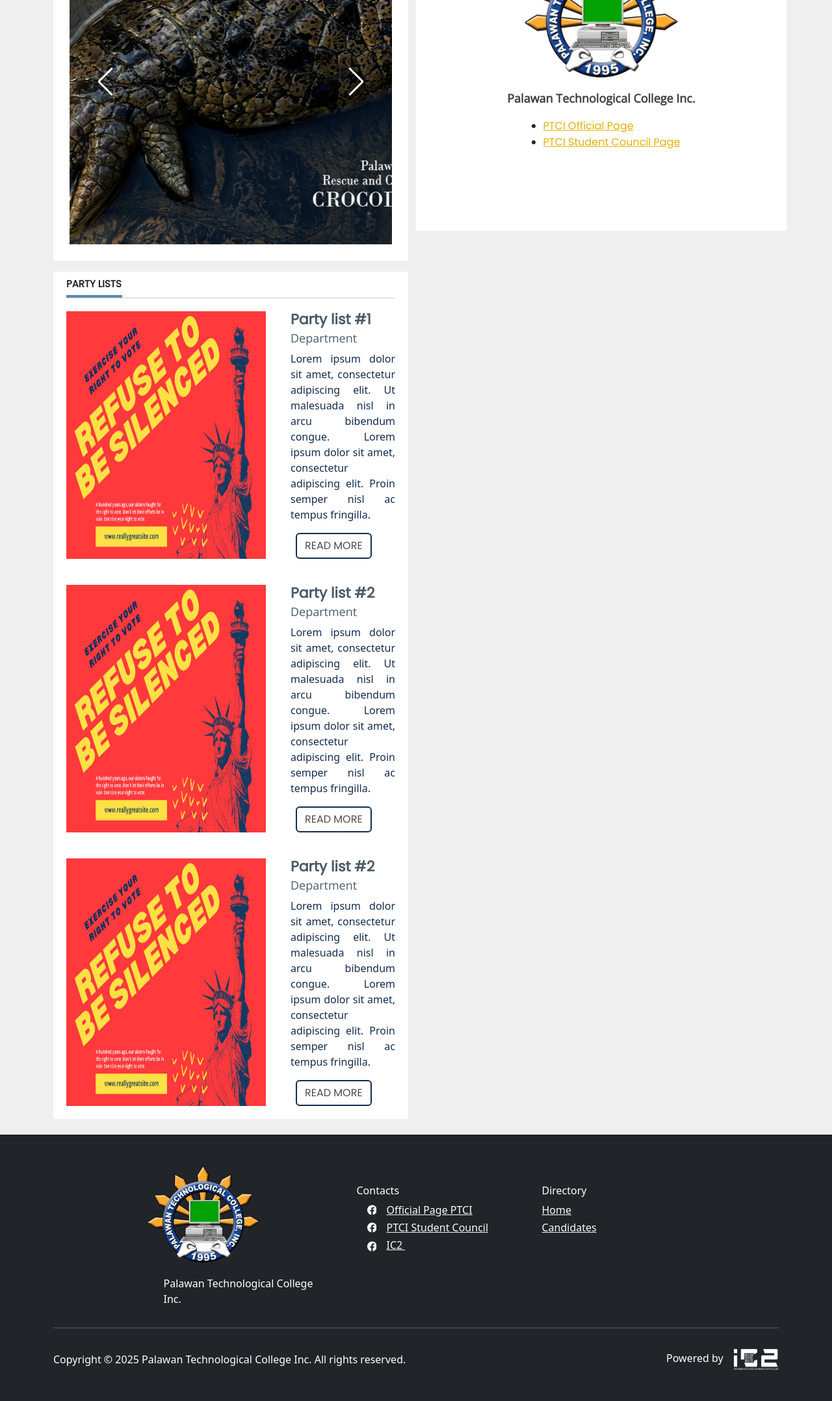
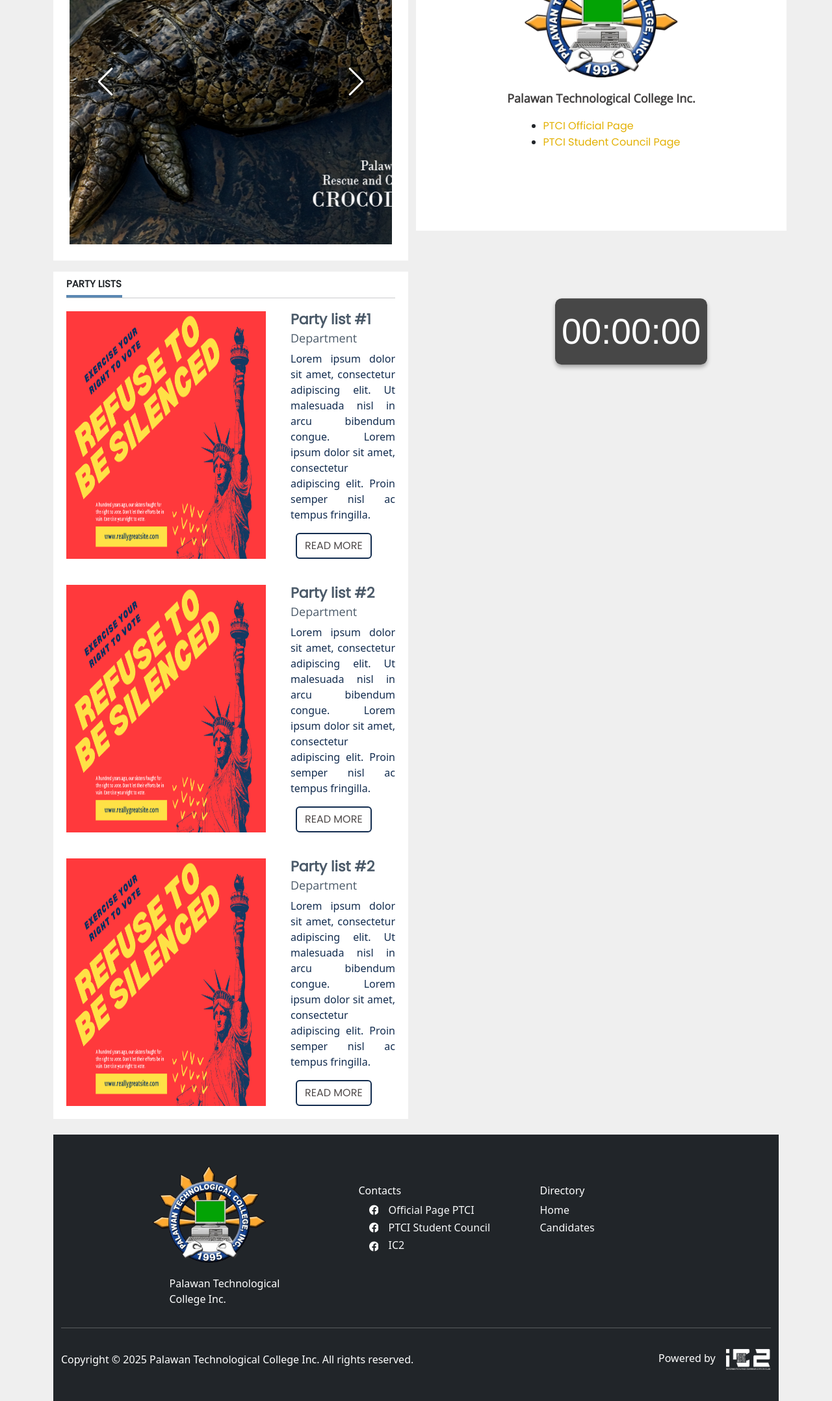
Before and after one commit to HelloNiel/sc_ic2, a PHP site: page /user/public/voteinformation.php in a window 1280 px wide. Shown: the part 290-2446 px from the top of the page at 65% size. Run offline with PHP 8.4, Linux system fonts and the light colour scheme.

Commit message:
added timer in home page/ added preview fuction in timer/ fixes bug in img path/ added small notes

```diff
--- a/admin/candidates.php
+++ b/admin/candidates.php
@@ -31,8 +31,6 @@
                 <a href="/logout" class="text-decoration-none">Logout</a>
             </div>
         </div>
-        <div class="hamburger" onclick="toggleSidebar()">
-            &#9776;
     </div>
 
 
@@ -104,6 +102,7 @@
 
     <script src="https://cdn.jsdelivr.net/npm/bootstrap@5.3.3/dist/js/bootstrap.bundle.min.js"></script>
     <script>
+        // Hamburger Display
         function toggleSidebar() {
             const sidebar = document.querySelector('.sidebar');
             sidebar.classList.toggle('active');
--- a/admin/createcandidates.php
+++ b/admin/createcandidates.php
@@ -4,6 +4,7 @@ include('../back-end/createcandidates.php');
 
 <!DOCTYPE html>
 <html lang="en">
+
 <head>
     <meta charset="UTF-8">
     <meta http-equiv="X-UA-Compatible" content="IE=edge">
@@ -14,6 +15,7 @@ include('../back-end/createcandidates.php');
     <link rel="stylesheet" href="../assets/css/createcandidates.css" />
     <link rel="stylesheet" href="../src/stelcom-bootswatch/bootstrap.min.css" />
 </head>
+
 <body>
     <div class="container-fluid d-flex p-0">
         <!-- Sidebar -->
@@ -91,10 +93,12 @@ include('../back-end/createcandidates.php');
     </div>
 
     <script>
+        // Hamburger Display
         function toggleSidebar() {
             const sidebar = document.querySelector('.sidebar');
             sidebar.classList.toggle('active');
         }
     </script>
 </body>
+
 </html>
--- a/admin/dashboard.php
+++ b/admin/dashboard.php
@@ -110,6 +110,7 @@
 </body>
 
 <script>
+    // Hamburger Display
     function toggleSidebar() {
         const sidebar = document.querySelector('.sidebar');
         sidebar.classList.toggle('active');
--- a/user/public/voteinformation.php
+++ b/user/public/voteinformation.php
@@ -48,7 +48,7 @@ if (isset($_SESSION['loggedin']) && $_SESSION['loggedin'] === true) {
                         <div class="swiper-container">
                             <div class="swiper-wrapper">
                                 <div class="swiper-slide" style="background: url(&quot;../../assets/img/crocodile%20farm.png&quot;) center center / cover no-repeat;"></div>
-                                <div class="swiper-slide" style="background: url(&quot;../../assets/img/undergroundriver(2).png&quot;) center center / cover no-repeat;"></div>
+                                <div class="swiper-slide" style="background: url(&quot;../../assets/img/undergroundriver2.png&quot;) center center / cover no-repeat;"></div>
                                 <div class="swiper-slide" style="background: url(&quot;../../assets/img/undergroundriver.png&quot;) center center / cover no-repeat;"></div>
                             </div>
                             <div class="visually-hidden visible swiper-pagination"></div>
@@ -94,12 +94,36 @@ if (isset($_SESSION['loggedin']) && $_SESSION['loggedin'] === true) {
                 </div>
                 <div class="d-flex flex-column align-items-center" style="padding-top: 14px;">
                     <ul>
-                        <li><a href="https://www.facebook.com/profile.php?id=100063733196484" style="color: rgb(227,177,4);font-family: Poppins, sans-serif;border-color: rgb(227,177,4);">PTCI Official Page</a></li>
-                        <li><a href="#" style="color: rgb(227,177,4);font-family: Poppins, sans-serif;border-color: rgb(227,177,4);">PTCI Student Council Page</a></li>
+                        <li><a href="https://www.facebook.com/profile.php?id=100063733196484" style="color: rgb(227,177,4);font-family: Poppins, sans-serif;border-color: rgb(227,177,4); text-decoration:none;">PTCI Official Page</a></li>
+                        <li><a href="#" style="color: rgb(227,177,4);font-family: Poppins, sans-serif;border-color: rgb(227,177,4); text-decoration:none;">PTCI Student Council Page</a></li>
                     </ul>
                     <div id="heading-partylists-1" class="heading-partylists" style="border-bottom: 1px solid rgba(33,37,41,0.23);"></div>
                 </div>
             </div>
+
+            <!--Timer-->
+            <div
+                style="position: absolute; bottom: 0; right: 15%; transform: translateY(50%); text-align: right; width: auto; padding: 10px; background-color: rgba(0, 0, 0, 0.7); border-radius: 10px; box-shadow: 0 4px 6px rgba(0, 0, 0, 0.3); color: white; font-size: 55px; font-family: 'Arial', sans-serif; margin-top:50px;">
+                <div class="timer" id="timer">
+                    <div class="timer-display">00:00:00</div>
+                </div>
+
+                <script>
+                    document.addEventListener("DOMContentLoaded", function() {
+                        function updateTimer() {
+                            const savedTime = localStorage.getItem('timer');
+                            if (savedTime) {
+                                document.querySelector("#timer .timer-display").textContent = savedTime;
+                            }
+                        }
+                        window.addEventListener('storage', function(event) {
+                            if (event.key === 'timer') {
+                                updateTimer();
+                            }
+                        });
+                        updateTimer();
+                    });
+                </script>
             </div>
         </div>
         <footer class="text-center py-4" style="margin-bottom: -589px;">
@@ -114,17 +138,17 @@ if (isset($_SESSION['loggedin']) && $_SESSION['loggedin'] === true) {
                             <ul class="list-unstyled">
                                 <li class="d-xxl-flex align-items-xxl-center" style="margin-bottom: 3px;"><svg xmlns="http://www.w3.org/2000/svg" width="1em" height="1em" fill="currentColor" viewBox="0 0 16 16" class="bi bi-facebook" style="width: 14.9868px;margin-right: 15px;margin-left: 16px;margin-bottom: 3px;">
                                         <path d="M16 8.049c0-4.446-3.582-8.05-8-8.05C3.58 0-.002 3.603-.002 8.05c0 4.017 2.926 7.347 6.75 7.951v-5.625h-2.03V8.05H6.75V6.275c0-2.017 1.195-3.131 3.022-3.131.876 0 1.791.157 1.791.157v1.98h-1.009c-.993 0-1.303.621-1.303 1.258v1.51h2.218l-.354 2.326H9.25V16c3.824-.604 6.75-3.934 6.75-7.951"></path>
-                                </svg><a class="link-light" href="https://www.facebook.com/profile.php?id=100063733196484" style="margin-bottom: 3px;">Official Page PTCI</a></li>
+                                    </svg><a class="link-light" href="https://www.facebook.com/profile.php?id=100063733196484" style="margin-bottom: 3px;  text-decoration:none;">Official Page PTCI</a></li>
                                 <li class="d-xxl-flex align-items-xxl-center" style="margin-bottom: 3px;"><svg xmlns="http://www.w3.org/2000/svg" width="1em" height="1em" fill="currentColor" viewBox="0 0 16 16" class="bi bi-facebook" style="width: 14.9868px;margin-right: 15px;margin-left: 16px;margin-bottom: 3px;">
                                         <path d="M16 8.049c0-4.446-3.582-8.05-8-8.05C3.58 0-.002 3.603-.002 8.05c0 4.017 2.926 7.347 6.75 7.951v-5.625h-2.03V8.05H6.75V6.275c0-2.017 1.195-3.131 3.022-3.131.876 0 1.791.157 1.791.157v1.98h-1.009c-.993 0-1.303.621-1.303 1.258v1.51h2.218l-.354 2.326H9.25V16c3.824-.604 6.75-3.934 6.75-7.951"></path>
-                                </svg><a class="link-light" href="https://www.facebook.com/profile.php?id=100064562656878" style="margin-bottom: 3px;">PTCI&nbsp;Student Council</a></li>
+                                    </svg><a class="link-light" href="https://www.facebook.com/profile.php?id=100064562656878" style="margin-bottom: 3px;  text-decoration:none;">PTCI&nbsp;Student Council</a></li>
                                 <li class="d-xxl-flex align-items-xxl-center" style="margin-bottom: 3px;"><svg xmlns="http://www.w3.org/2000/svg" width="1em" height="1em" fill="currentColor" viewBox="0 0 16 16" class="bi bi-facebook" style="width: 14.9868px;margin-right: 15px;margin-left: 16px;">
                                         <path d="M16 8.049c0-4.446-3.582-8.05-8-8.05C3.58 0-.002 3.603-.002 8.05c0 4.017 2.926 7.347 6.75 7.951v-5.625h-2.03V8.05H6.75V6.275c0-2.017 1.195-3.131 3.022-3.131.876 0 1.791.157 1.791.157v1.98h-1.009c-.993 0-1.303.621-1.303 1.258v1.51h2.218l-.354 2.326H9.25V16c3.824-.604 6.75-3.934 6.75-7.951"></path>
-                                </svg><a class="link-light" href="https://www.facebook.com/profile.php?id=61566114403265">IC2&nbsp;</a></li>
+                                    </svg><a class="link-light" href="https://www.facebook.com/profile.php?id=61566114403265 " style=" text-decoration:none;">IC2&nbsp;</a></li>
                             </ul>
                         </div>
                         <div class="col-lg-3 text-center text-lg-start d-flex flex-column align-items-center order-first align-items-lg-start order-lg-last item social" style="padding-left: 51px;">
-                        <h3 class="fs-6 text-white" style="margin-top: 29px;">Directory</h3><a class="link-light" href="index.html" style="margin-bottom: 3px;">Home</a><a class="link-light" href="candidates.html" style="margin-bottom: 3px;">Candidates</a>
+                            <h3 class="fs-6 text-white" style="margin-top: 29px;">Directory</h3><a class="link-light" href="index.html" style="margin-bottom: 3px; text-decoration:none;">Home</a><a class="link-light" href="candidates.html" style="margin-bottom: 3px;  text-decoration:none;">Candidates</a>
                         </div>
                     </div>
                     <hr>
```
Also changed, not shown: admin/timer.php (+76 -1 lines), assets/img/undergroundriver2.png (renamed from assets/img/undergroundriver(2).png). Lines whose indentation alone changed are shown as unchanged.
